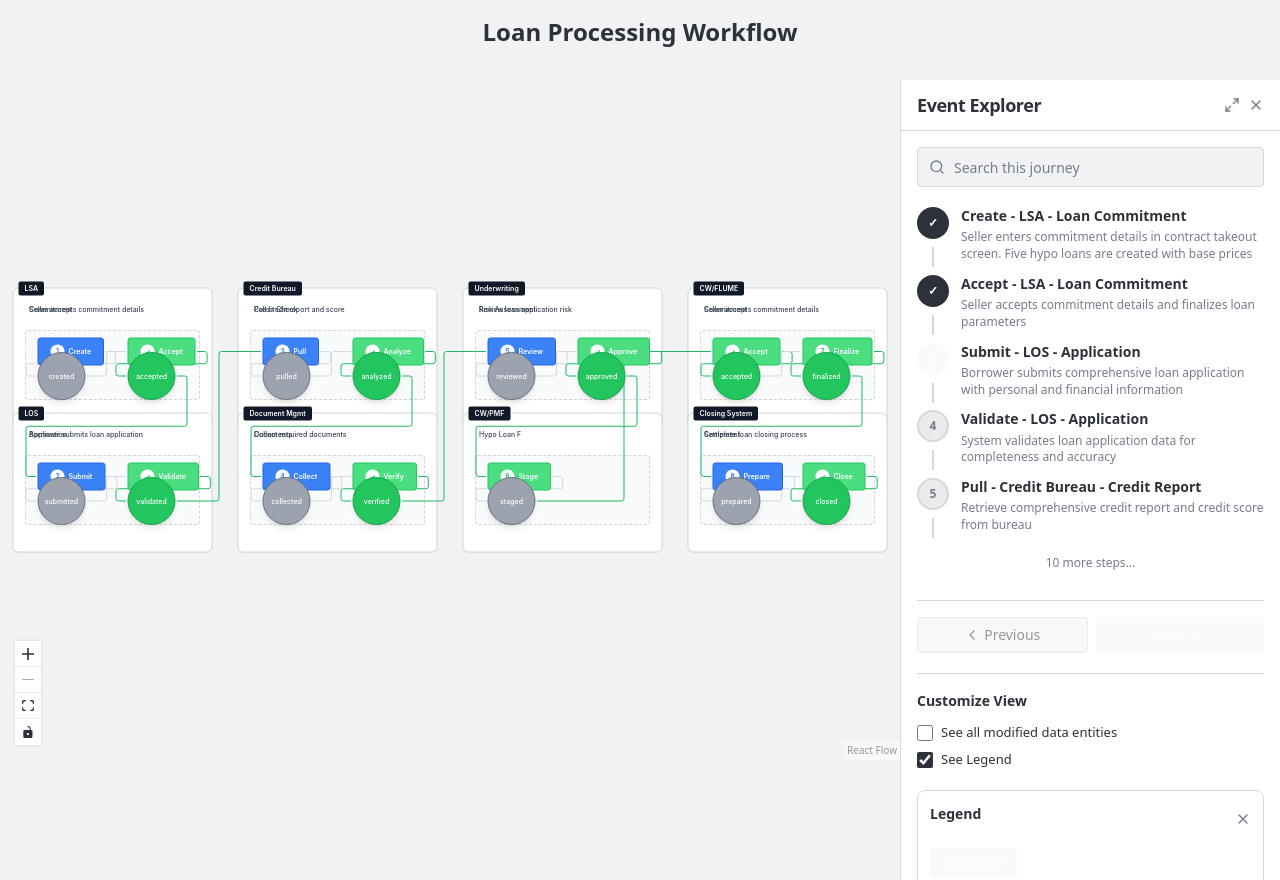
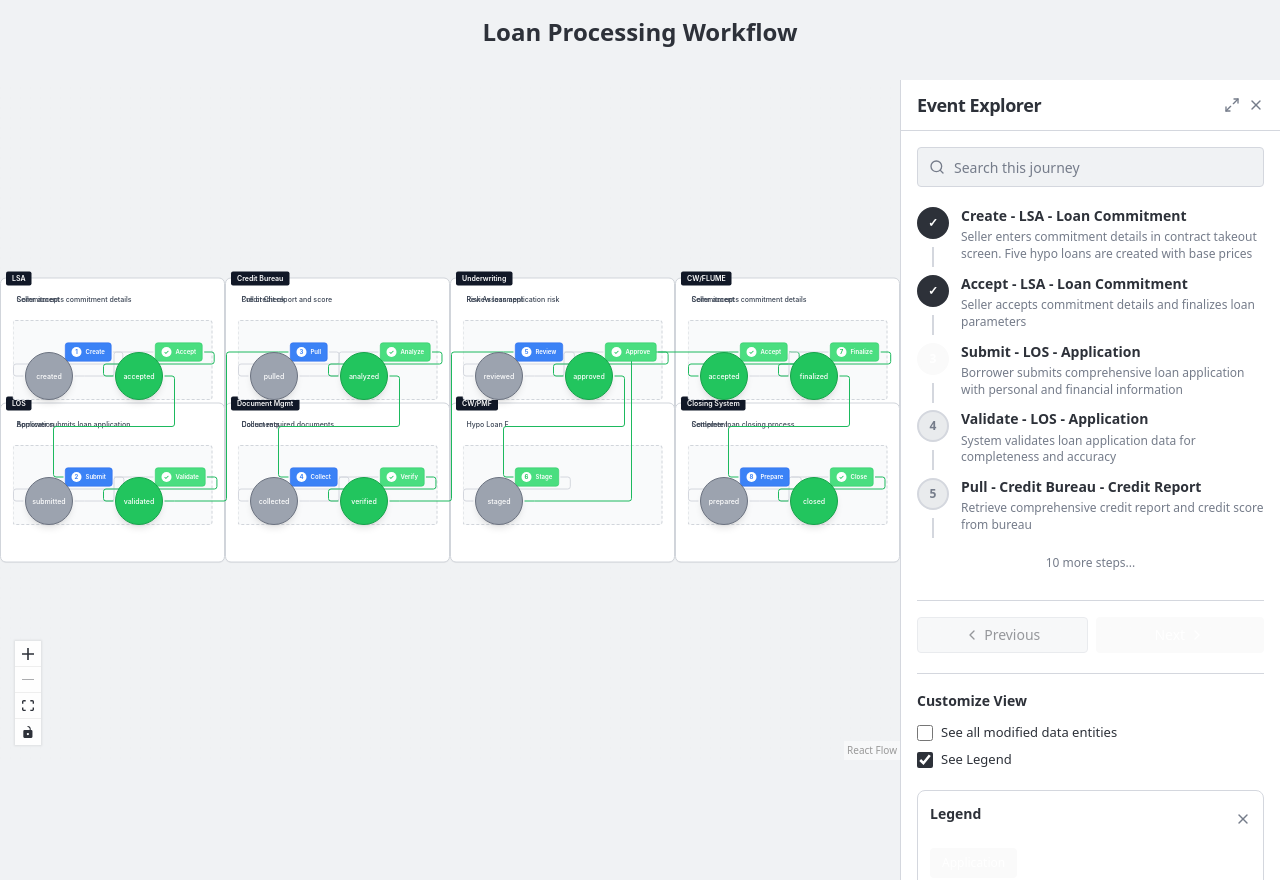
Before and after one commit to vinoth7ar/nodeflow-composer, a React (Vite) app: page / in a window 1280 px wide. Built offline with nearby package versions, Linux system fonts and the light colour scheme.

Commit message:
Fix node sizing and alignment
Adjusted parent node dimensions and decreased status node size. Ensured status nodes are aligned in the gaps between events on the second row, as per previous design specifications.

```diff
--- a/src/components/WorkflowDiagram.tsx
+++ b/src/components/WorkflowDiagram.tsx
@@ -69,8 +69,8 @@ const ActionNode = ({ data }: { data: any }) => (
     <Handle type="target" position={Position.Left} style={{ opacity: 0 }} />
     <div
       className={`
-        px-6 py-3 rounded-lg flex items-center gap-2 text-sm font-semibold
-        transition-all duration-300 border-2 min-w-max
+        px-3 py-2 rounded-lg flex items-center gap-2 text-xs font-semibold
+        transition-all duration-300 border min-w-max
         ${data.selected
           ? 'scale-110 shadow-lg bg-green-500 border-green-600 text-white'
           : 'bg-green-400 border-green-500 text-white hover:bg-green-500'
@@ -78,7 +78,7 @@ const ActionNode = ({ data }: { data: any }) => (
       `}
     >
       {data.icon && (
-        <span className="w-7 h-7 bg-white text-green-500 rounded-full flex items-center justify-center text-sm font-bold">
+        <span className="w-5 h-5 bg-white text-green-500 rounded-full flex items-center justify-center text-xs font-bold">
           {data.icon}
         </span>
       )}
@@ -103,8 +103,8 @@ const StepNode = ({ data }: { data: any }) => (
     <Handle type="target" position={Position.Left} style={{ opacity: 0 }} />
     <div
       className={`
-        px-6 py-3 rounded-lg flex items-center gap-2 text-sm font-semibold
-        transition-all duration-300 border-2 min-w-max
+        px-3 py-2 rounded-lg flex items-center gap-2 text-xs font-semibold
+        transition-all duration-300 border min-w-max
         ${data.selected
           ? 'scale-110 shadow-lg bg-blue-600 border-blue-700 text-white'
           : 'bg-blue-500 border-blue-600 text-white hover:bg-blue-600'
@@ -112,7 +112,7 @@ const StepNode = ({ data }: { data: any }) => (
       `}
     >
       {data.icon && (
-        <span className="w-7 h-7 bg-white text-blue-500 rounded-full flex items-center justify-center text-sm font-bold">
+        <span className="w-5 h-5 bg-white text-blue-500 rounded-full flex items-center justify-center text-xs font-bold">
           {data.icon}
         </span>
       )}
@@ -176,11 +176,11 @@ const WorkflowDiagram = () => {
   const [reactFlowInstance, setReactFlowInstance] = useState<ReactFlowInstance | null>(null);
   const [currentStep, setCurrentStep] = useState<string>('');
 
-  // Container configuration - larger sizes to match Figma design
-  const containerWidth = 400;
-  const containerHeight = 280;
-  const workflowContainerWidth = 350;
-  const workflowContainerHeight = 140;
+  // Container configuration - larger sizes to accommodate content better
+  const containerWidth = 450;
+  const containerHeight = 320;
+  const workflowContainerWidth = 400;
+  const workflowContainerHeight = 160;
 
   // Dynamic layout configuration - positioned to match Figma exactly
   const calculateDynamicLayout = (totalApps: number) => {
@@ -190,15 +190,15 @@ const WorkflowDiagram = () => {
     return {
       subNodeY: 35,               // Title positioning
       workflowContainerY: 85,     // Workflow container positioning
-      statusNodeY: 15,            // Status nodes (action buttons) in upper area
-      eventNodeY: 80,             // Event nodes (status circles) in lower area
+      statusNodeY: 45,            // Status nodes (action buttons) positioned between events
+      eventNodeY: 100,            // Event nodes (status circles) in lower area
       subNodeStartX: 25,          // Left margin for titles
       descriptiveTextX: 25,       // Left margin for descriptions
       workflowContainerX: 25,     // Workflow container left margin
       eventNodeStartX: 25,        // Event nodes left margin
       eventNodeSpacing: 180,      // Horizontal spacing between event nodes
-      statusNodeOffsetX: 25,      // Status nodes left offset from container
-      statusNodeSpacing: 180,     // Horizontal spacing between status nodes
+      statusNodeOffsetX: 105,     // Status nodes centered between event nodes
+      statusNodeSpacing: 180,     // Horizontal spacing between status nodes (matching events)
       containerSpacing: baseSpacing,
       containerStartX: containerStartX,
     };
```
